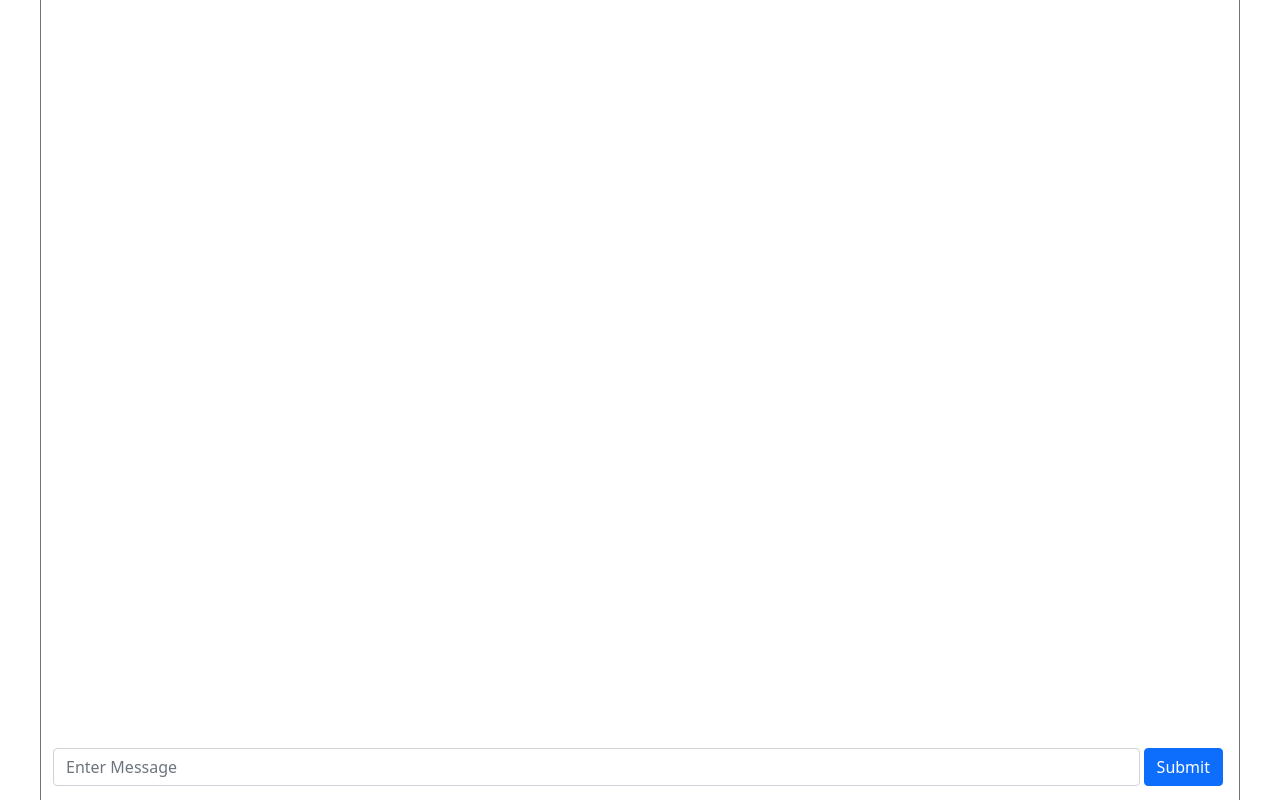
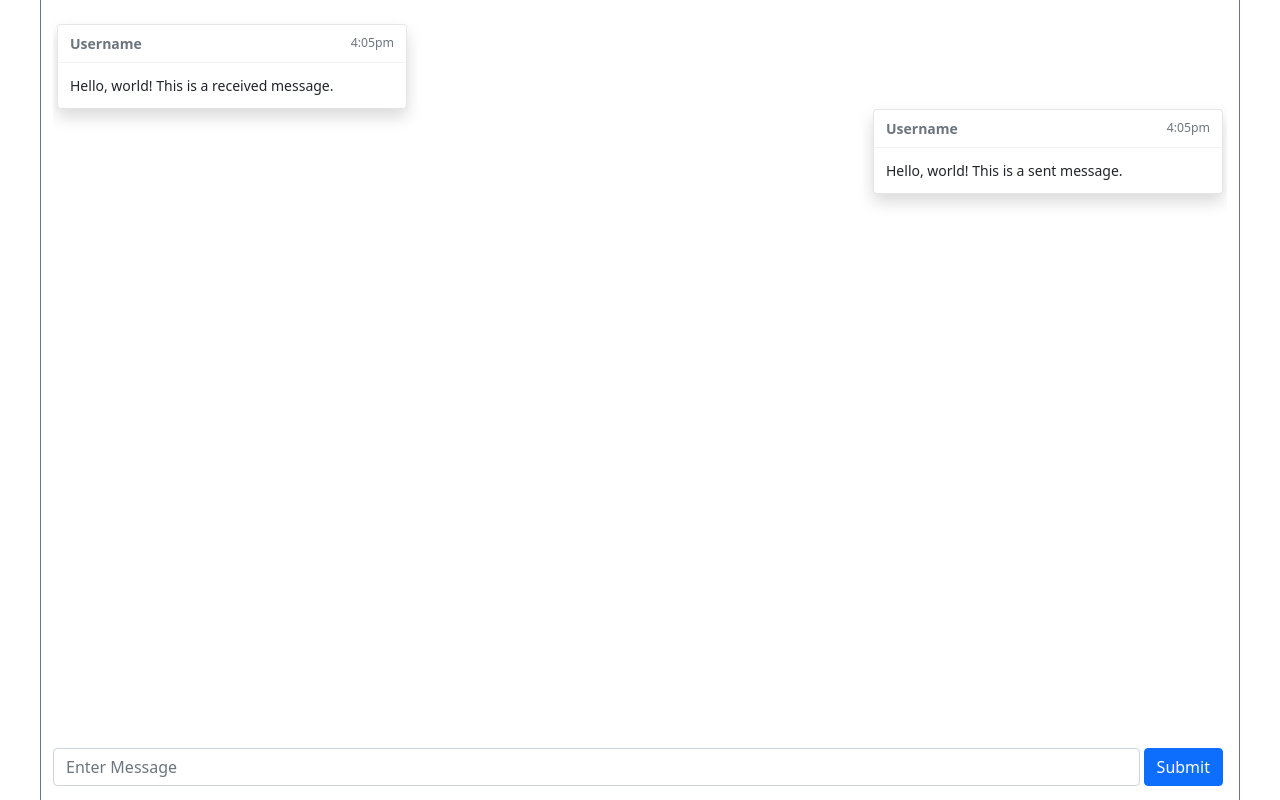
Before and after one commit to PrabhKahlon/react-chat-app, a React (Create React App) app in the folder react-source/: page / in a window 1280 px wide. Both pictures are taken after typing "Sample" into the empty fields and a click on the input "Login". Built offline with nearby package versions, Linux system fonts and the light colour scheme; the HTML template or start-up script is replaced by a standard one.

Commit message:
added message ui component

```diff
--- a/react-source/src/components/Main.js
+++ b/react-source/src/components/Main.js
@@ -1,4 +1,5 @@
 import React from 'react'
+import Message from './Message';
 
 export default function Main() {
 
@@ -7,15 +8,18 @@ export default function Main() {
     }
 
     return (
-        <div style={{maxWidth: "1200px"}} className="container-fluid vh-100 border-start border-end border-secondary">
-            <div style={{height: "93%"}}></div>
-            <div style={{height: "7%"}} className="mx-auto">
-                <form class="row align-items-center mx-auto">
-                    <div class="col p-0 justify-content-end">
-                        <input type="text" class="form-control" id="message" placeholder="Enter Message" />
+        <div style={{ maxWidth: "1200px" }} className="container-fluid vh-100 border-start border-end border-secondary">
+            <div style={{ height: "93%" }} className="d-flex flex-column overflow-auto p-1 pt-4">
+                <Message receive="true"/>
+                <Message/>
+            </div>
+            <div style={{ height: "7%" }} className="mx-auto">
+                <form className="row align-items-center mx-auto">
+                    <div className="col p-0 justify-content-end">
+                        <input type="text" className="form-control" id="message" placeholder="Enter Message" />
                     </div>
-                    <div class="col-md-auto p-1">
-                        <button style={{maxWidth: "100px"}} type="submit" class="btn btn-primary">Submit</button>
+                    <div className="col-md-auto p-1">
+                        <button style={{ maxWidth: "100px" }} type="submit" className="btn btn-primary">Submit</button>
                     </div>
                 </form>
             </div>
--- /dev/null
+++ b/react-source/src/components/Message.js
@@ -0,0 +1,19 @@
+import React from 'react'
+
+export default function Message(props) {
+
+    let receiveStyle = "toast show";
+    let sendStyle = "toast show align-self-end";
+
+    return (
+        <div className={props.receive ? receiveStyle : sendStyle} role="alert" aria-live="assertive" aria-atomic="true" id="messageReceived">
+            <div className="toast-header">
+                <strong className="me-auto">Username</strong>
+                <small>4:05pm</small>
+            </div>
+            <div className="toast-body">
+                Hello, world! This is a {props.receive ? "received" : "sent"} message.
+            </div>
+        </div>
+    )
+}
```
